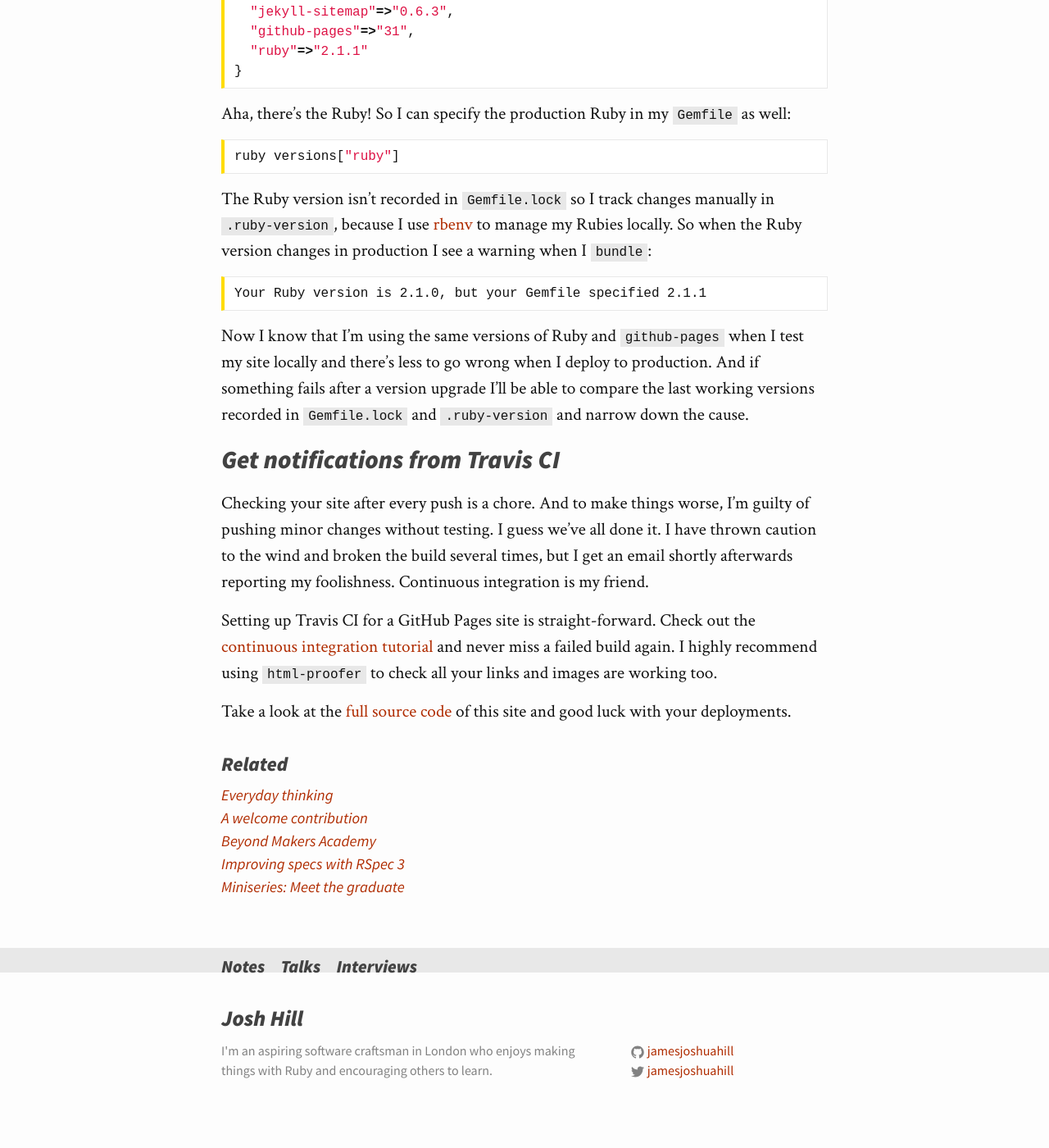
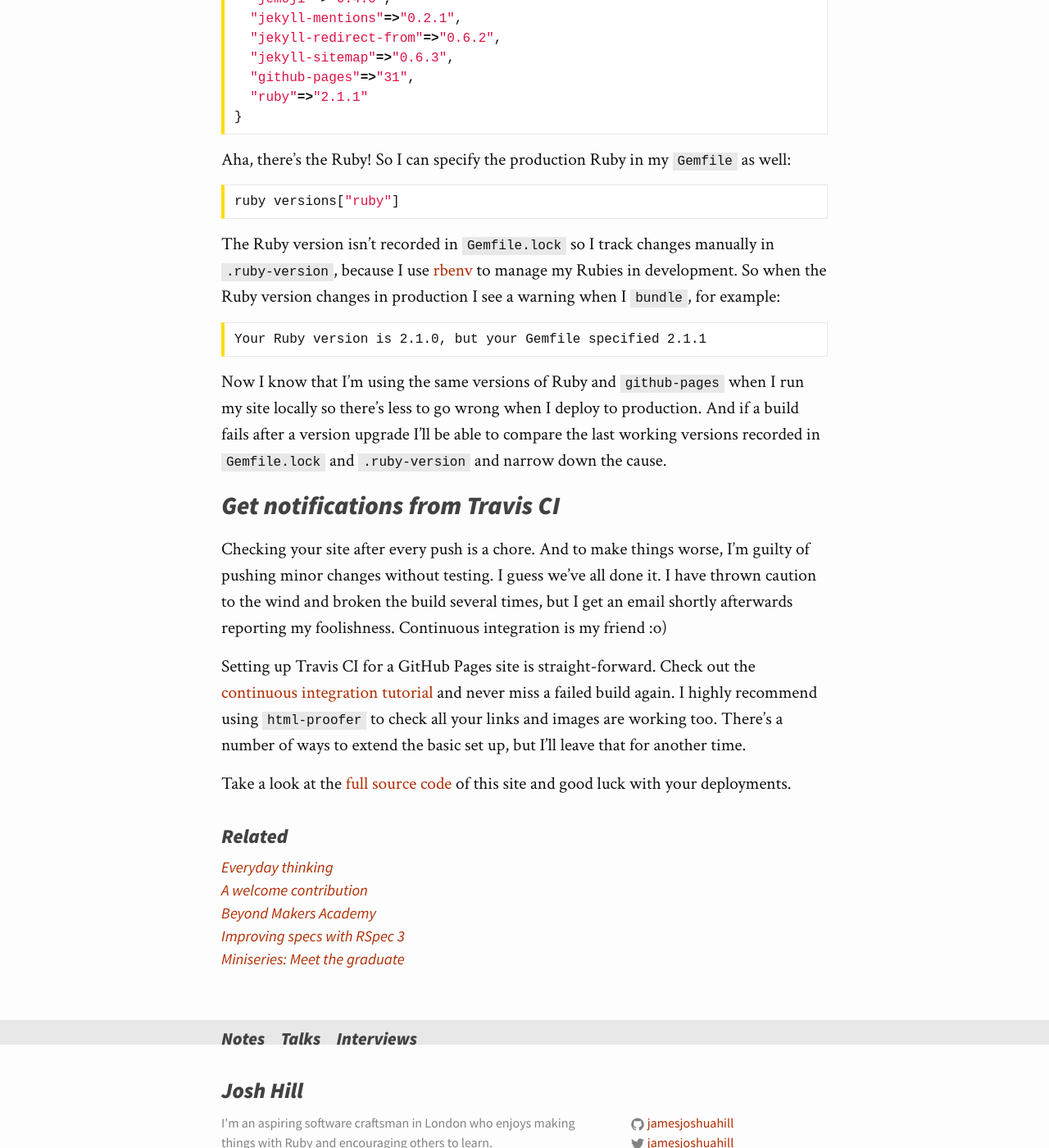
Before and after one commit to jamesjoshuahill/jamesjoshuahill.github.io, a Jekyll site: the page built from _posts/2015-01-08-handling-failed-builds-on-github-pages.md, in a window 1280 px wide and 1400 px high, scrolled down 1684 px. Shown: the whole window at 82% size. Built offline with Jekyll 4.4.1, drawn with Linux system fonts in a browser that asks for light colours; before the commit the page ends 3061 px from its top, so only the background shows below that; some of the changed text lies outside the part shown.

Commit message:
Update 2015-01-08-handling-failed-builds-on-github-pages.md

```diff
--- a/_posts/2015-01-08-handling-failed-builds-on-github-pages.md
+++ b/_posts/2015-01-08-handling-failed-builds-on-github-pages.md
@@ -25,11 +25,12 @@
 gem "github-pages", versions["github-pages"]
 {% endhighlight %}
 
-This means that with every `bundle` the production version of the gem will be used. To keep track of updates I commit my `Gemfile.lock` to record the last version. The `github-pages` gem has been updated twice in the month or so since I created this site.
+This means that with every `bundle` the production version of the gem will be checked and installed. To keep track of updates I commit my `Gemfile.lock` to record the last version I've used in development. The `github-pages` gem has been updated twice in the month or so since I created this site.
 
 Ok, so I'm keeping up with changes to the `github-pages` gem. But what about the Ruby version? The endpoint gives several other details about the GitHub Pages production environment, here's the full response:
 
 {% highlight ruby %}
+# https://pages.github.com/versions.json
 {
   "jekyll"=>"2.4.0",
   "jekyll-coffeescript"=>"1.0.1",
@@ -56,19 +57,19 @@
 ruby versions["ruby"]
 {% endhighlight %}
 
-The Ruby version isn't recorded in `Gemfile.lock` so I track changes manually in `.ruby-version`, because I use [rbenv] to manage my Rubies locally. So when the Ruby version changes in production I see a warning when I `bundle`:
+The Ruby version isn't recorded in `Gemfile.lock` so I track changes manually in `.ruby-version`, because I use [rbenv] to manage my Rubies in development. So when the Ruby version changes in production I see a warning when I `bundle`, for example:
 
 {% highlight bash %}
 Your Ruby version is 2.1.0, but your Gemfile specified 2.1.1
 {% endhighlight %}
 
-Now I know that I'm using the same versions of Ruby and `github-pages` when I test my site locally and there's less to go wrong when I deploy to production. And if something fails after a version upgrade I'll be able to compare the last working versions recorded in `Gemfile.lock` and `.ruby-version` and narrow down the cause.
+Now I know that I'm using the same versions of Ruby and `github-pages` when I run my site locally so there's less to go wrong when I deploy to production. And if a build fails after a version upgrade I'll be able to compare the last working versions recorded in `Gemfile.lock` and `.ruby-version` and narrow down the cause.
 
 ## Get notifications from Travis CI
 
-Checking your site after every push is a chore. And to make things worse, I'm guilty of pushing minor changes without testing. I guess we've all done it. I have thrown caution to the wind and broken the build several times, but I get an email shortly afterwards reporting my foolishness. Continuous integration is my friend.
+Checking your site after every push is a chore. And to make things worse, I'm guilty of pushing minor changes without testing. I guess we've all done it. I have thrown caution to the wind and broken the build several times, but I get an email shortly afterwards reporting my foolishness. Continuous integration is my friend :o)
 
-Setting up Travis CI for a GitHub Pages site is straight-forward. Check out the [continuous integration tutorial] and never miss a failed build again. I highly recommend using `html-proofer` to check all your links and images are working too.
+Setting up Travis CI for a GitHub Pages site is straight-forward. Check out the [continuous integration tutorial] and never miss a failed build again. I highly recommend using `html-proofer` to check all your links and images are working too. There's a number of ways to extend the basic set up, but I'll leave that for another time.
 
 Take a look at the [full source code] of this site and good luck with your deployments.
 
```
Also changed, not shown: other parts of _posts/2015-01-08-handling-failed-builds-on-github-pages.md (+1 -1 lines).
